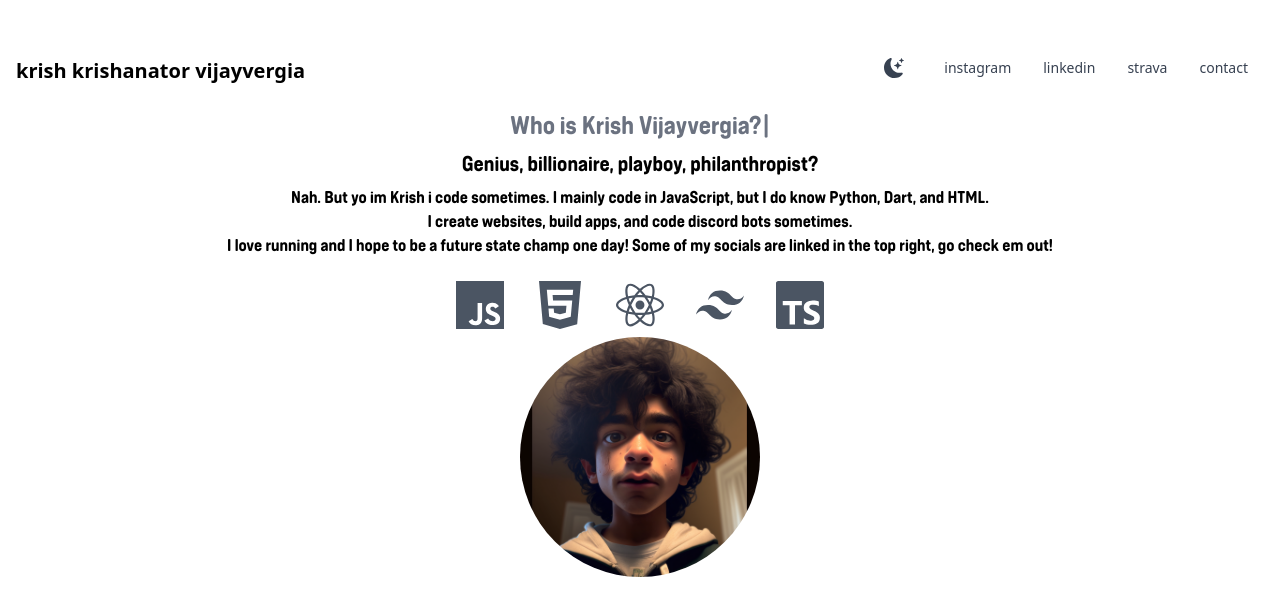
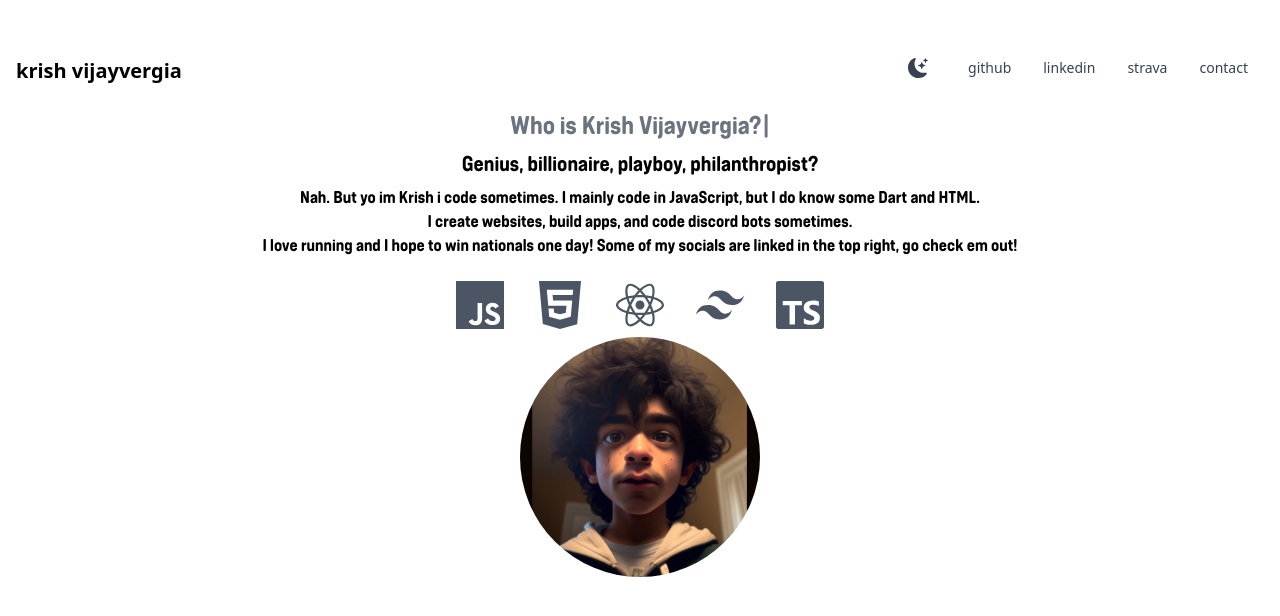
Before and after one commit to JanicsJophles/krish-portfolio, a Next.js app: page / in a window 1280 px wide. Shown: the top 616 px of the page. Built offline with nearby package versions, Linux system fonts and the light colour scheme.

Commit message:
made a couple changes

```diff
--- a/pages/index.js
+++ b/pages/index.js
@@ -57,7 +57,7 @@ export default function Home() {
             <div className="container flex flex-wrap items-center justify-between mx-auto">
               <a href="#" className="flex items-center">
                 <span className="self-center text-xl font-semibold whitespace-nowrap dark:text-white">
-                  krish krishanator vijayvergia
+                  krish vijayvergia
                 </span>
               </a>
 
@@ -99,12 +99,12 @@ export default function Home() {
                   </li>
                   <li>
                     <a
-                      href="https://www.instagram.com/krishvijayvergia/"
+                      href="https://github.com/JanicsJophles"
                       rel="noopener noreferrer"
                       target="_blank"
                       className="block py-2 pl-3 pr-4 text-gray-700 rounded hover:bg-gray-100 md:hover:bg-transparent md:border-0 md:hover:text-blue-700 md:p-0 dark:text-gray-400 md:dark:hover:text-white dark:hover:bg-gray-700 dark:hover:text-white md:dark:hover:bg-transparent"
                     >
-                      instagram
+                      github
                     </a>
                   </li>
                   <li>
@@ -164,13 +164,13 @@ export default function Home() {
           <div className="text-black dark:text-white font-ColateraSoft text-center mt-2">
             <p>
               Nah. But yo im Krish i code sometimes. I mainly code in JavaScript, but I do know
-              Python, Dart, and HTML.
+              some Dart and HTML.
             </p>
             <p>
               I create websites, build apps, and code discord bots sometimes.
             </p>
             <p>
-              I love running and I hope to be a future state champ one day!
+              I love running and I hope to win nationals one day!
               Some of my socials are linked in the top right, go check em out!
             </p>
           </div>
```
